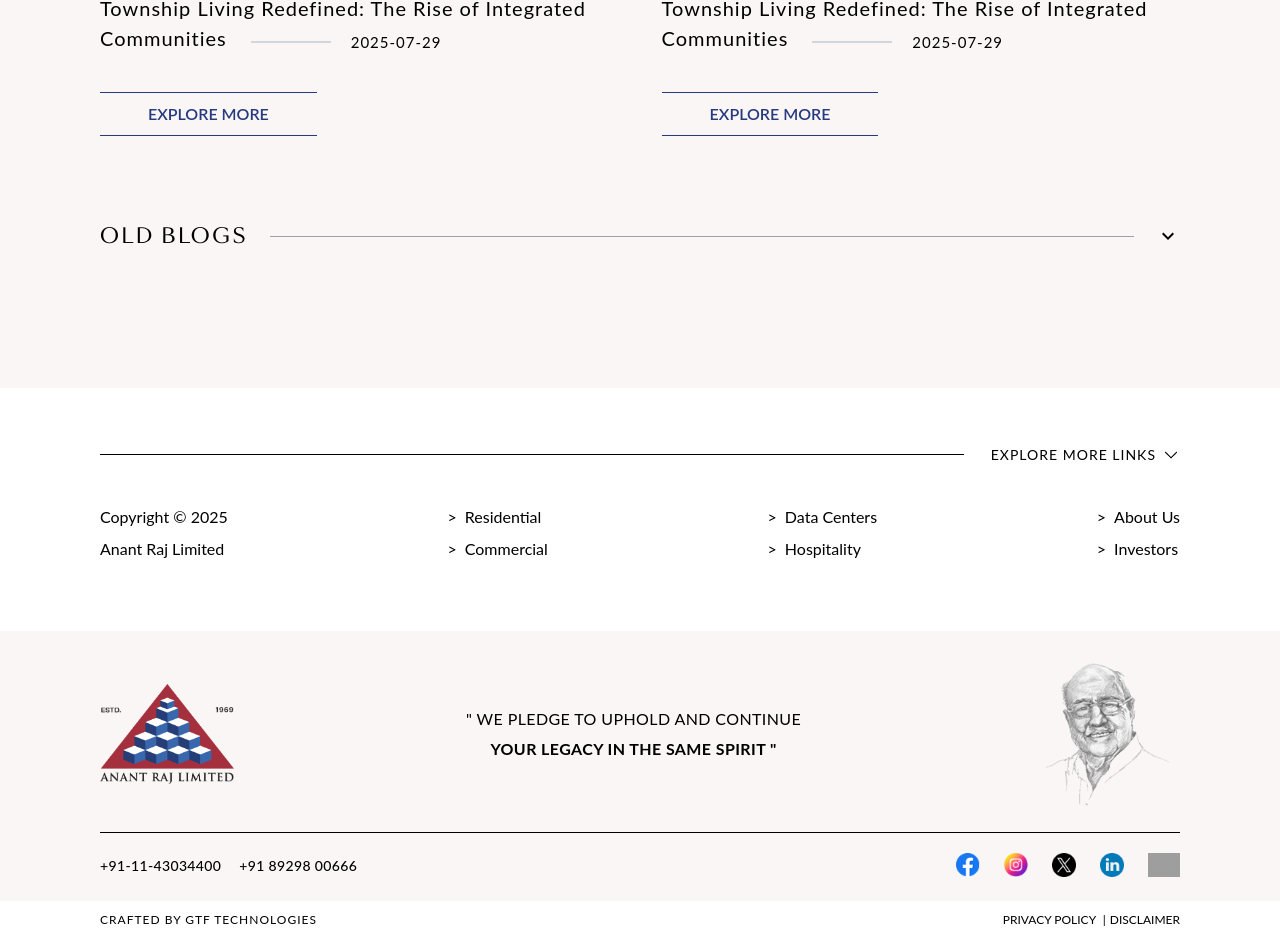
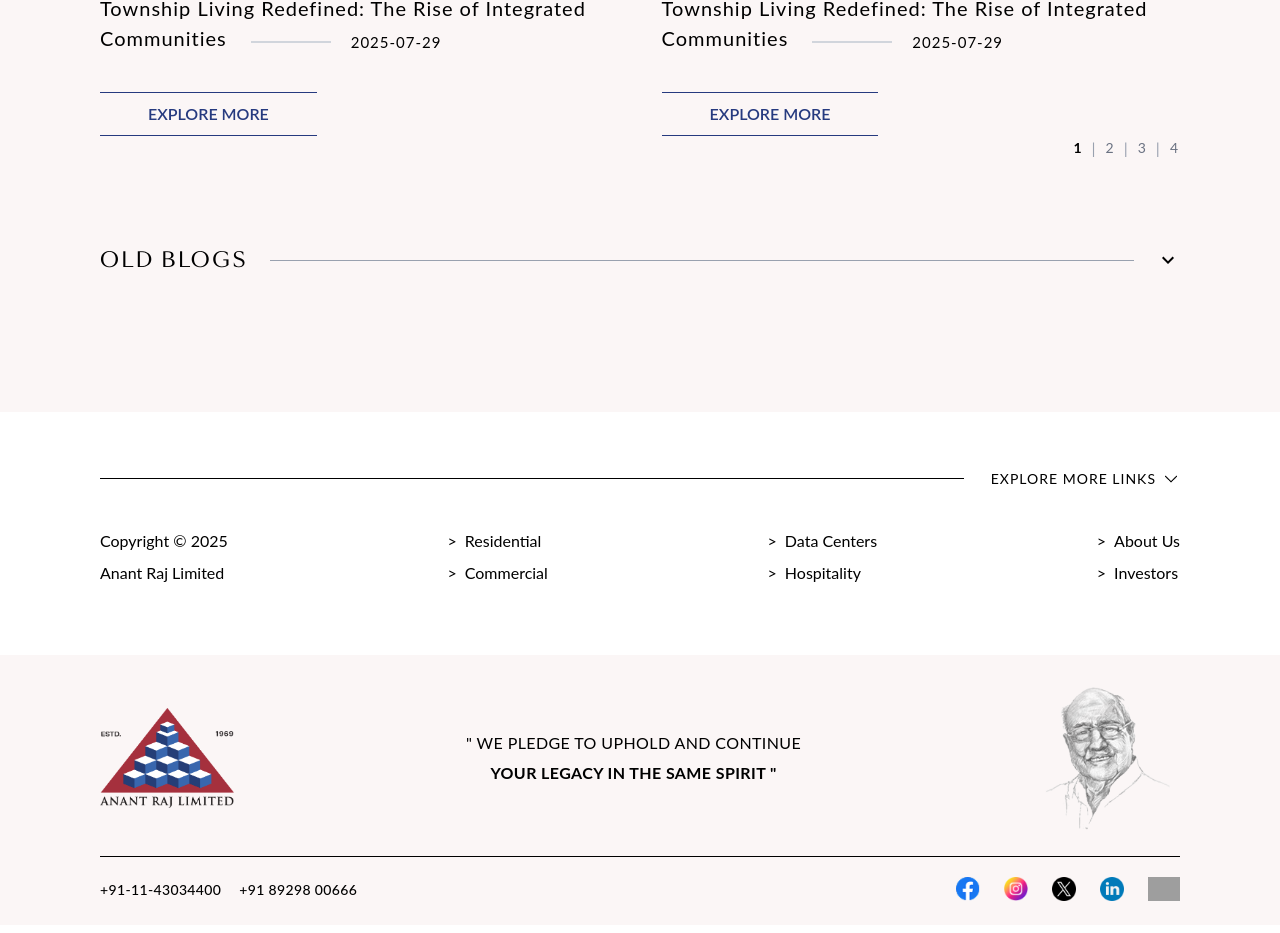
Before and after one commit to khushi-gtf53/anantraj2, a Next.js app: page /blogs in a window 1280 px wide. Shown: the part 2275-3208 px from the top of the page. Built offline with nearby package versions, Linux system fonts and the light colour scheme; grey boxes are pictures that could not be loaded.

Commit message:
re-usable component for pagination and linking with footer those pages are created

```diff
--- a/src/app/blogs/page.js
+++ b/src/app/blogs/page.js
@@ -1,26 +1,10 @@
 import React from 'react'
-import CommonHeroSec from '@/src/components/common/CommonHeroSec';
-import BlogDataMain from '@/src/components/blog/blogDataMain';
-
-const Obj = {
-  title: "About Us",
-  heading: "Our Blogs",
-  subtitle: "Thoughtfully designed homes that blend comfort, elegance, and modern living,  offering serene spaces that elevate everyday lifestyles",
-  imgUrl: "/assets/blogs/blog.webp",
-  linkTo: "discover-blogs",
-  tabs: [
-    { tabname: "latest blog", tablink: "latest" }
-    , { tabname: "old blog", tablink: "old" }
-  ]
-}
-
+import Blog from '@/src/components/blog/blog';
 
 export default function blog() {
-
   return (
     <div className='blog__page bg-[#FBF6F6] mb-14'>
-      <CommonHeroSec ObjData={Obj} />
-      <BlogDataMain />
+      <Blog />
     </div>
   )
 }
--- /dev/null
+++ b/src/components/blog/blog.jsx
@@ -0,0 +1,91 @@
+import React from 'react'
+import CommonHeroSec from '../common/CommonHeroSec'
+import BlogDataMain from './blogDataMain'
+
+const Obj = {
+    title: "About Us",
+    heading: "Our Blogs",
+    subtitle: "Thoughtfully designed homes that blend comfort, elegance, and modern living,  offering serene spaces that elevate everyday lifestyles",
+    imgUrl: "/assets/blogs/blog.webp",
+    linkTo: "discover-blogs",
+    tabs: [
+        { tabname: "latest blog", tablink: "latest" }
+        , { tabname: "old blog", tablink: "old" }
+    ]
+}
+
+const blogsData = {
+    latest: [
+        {
+            img: '/assets/blogs/blog-1.webp',
+            alt: 'blog 1',
+            title: 'Anant Raj Manesar: Pioneering Innovation at the Heart of IT  Innovation at the Heart of IT ',
+            slug: 'blog-1',
+            date: '2025-07-29'
+        },
+        {
+            img: '/assets/blogs/blog-2.webp',
+            alt: 'blog 1',
+            title: 'Township Living Redefined: The Rise of Integrated Communities',
+            slug: 'blog-1',
+            date: '2025-07-29'
+        },
+        {
+            img: '/assets/blogs/blog-2.webp',
+            alt: 'blog 1',
+            title: 'Township Living Redefined: The Rise of Integrated Communities',
+            slug: 'blog-1',
+            date: '2025-07-29'
+        },
+        {
+            img: '/assets/blogs/blog-2.webp',
+            alt: 'blog 1',
+            title: 'Township Living Redefined: The Rise of Integrated Communities',
+            slug: 'blog-1',
+            date: '2025-07-29'
+        },
+    ],
+
+    old: [
+        {
+            img: '/assets/blogs/blog-1.webp',
+            alt: 'blog 1',
+            title: 'Anant Raj Manesar: Pioneering Innovation at the Heart of IT  Innovation at the Heart of IT ',
+            slug: 'blog-1',
+            date: '2025-07-29'
+        },
+        {
+            img: '/assets/blogs/blog-2.webp',
+            alt: 'blog 1',
+            title: 'Township Living Redefined: The Rise of Integrated Communities',
+            slug: 'blog-1',
+            date: '2025-07-29'
+        },
+        {
+            img: '/assets/blogs/blog-1.webp',
+            alt: 'blog 1',
+            title: 'Anant Raj Manesar: Pioneering Innovation at the Heart of IT  Innovation at the Heart of IT ',
+            slug: 'blog-1',
+            date: '2025-07-29'
+        },
+        {
+            img: '/assets/blogs/blog-2.webp',
+            alt: 'blog 1',
+            title: 'Township Living Redefined: The Rise of Integrated Communities',
+            slug: 'blog-1',
+            date: '2025-07-29'
+        },
+    ]
+
+}
+
+
+
+export default function Blog() {
+    return (
+        <>
+            <CommonHeroSec ObjData={Obj} />
+            <BlogDataMain blogsData={blogsData} />
+        </>
+    )
+}
--- a/src/components/blog/blogDataMain.jsx
+++ b/src/components/blog/blogDataMain.jsx
@@ -4,74 +4,12 @@ import { MdKeyboardArrowUp, MdKeyboardArrowDown } from "react-icons/md";
 import gsap from 'gsap';
 import BlogCard from './blogCard';
 import CommonHeading from '../common/CommonHeading';
+import Pagination from '../common/Pagination';
 
 
-const blogsData = {
-    latest: [
-        {
-            img: '/assets/blogs/blog-1.webp',
-            alt: 'blog 1',
-            title: 'Anant Raj Manesar: Pioneering Innovation at the Heart of IT  Innovation at the Heart of IT ',
-            slug: 'blog-1',
-            date: '2025-07-29'
-        },
-        {
-            img: '/assets/blogs/blog-2.webp',
-            alt: 'blog 1',
-            title: 'Township Living Redefined: The Rise of Integrated Communities',
-            slug: 'blog-1',
-            date: '2025-07-29'
-        },
-        {
-            img: '/assets/blogs/blog-2.webp',
-            alt: 'blog 1',
-            title: 'Township Living Redefined: The Rise of Integrated Communities',
-            slug: 'blog-1',
-            date: '2025-07-29'
-        },
-        {
-            img: '/assets/blogs/blog-2.webp',
-            alt: 'blog 1',
-            title: 'Township Living Redefined: The Rise of Integrated Communities',
-            slug: 'blog-1',
-            date: '2025-07-29'
-        },
-    ],
 
-    old: [
-        {
-            img: '/assets/blogs/blog-1.webp',
-            alt: 'blog 1',
-            title: 'Anant Raj Manesar: Pioneering Innovation at the Heart of IT  Innovation at the Heart of IT ',
-            slug: 'blog-1',
-            date: '2025-07-29'
-        },
-        {
-            img: '/assets/blogs/blog-2.webp',
-            alt: 'blog 1',
-            title: 'Township Living Redefined: The Rise of Integrated Communities',
-            slug: 'blog-1',
-            date: '2025-07-29'
-        },
-        {
-            img: '/assets/blogs/blog-1.webp',
-            alt: 'blog 1',
-            title: 'Anant Raj Manesar: Pioneering Innovation at the Heart of IT  Innovation at the Heart of IT ',
-            slug: 'blog-1',
-            date: '2025-07-29'
-        },
-        {
-            img: '/assets/blogs/blog-2.webp',
-            alt: 'blog 1',
-            title: 'Township Living Redefined: The Rise of Integrated Communities',
-            slug: 'blog-1',
-            date: '2025-07-29'
-        },
-    ]
-
-}
-
-export default function BlogDataMain() {
+export default function BlogDataMain({ blogsData }) {
+    const [currentPage, setCurrentPage] = useState(1);
     const [expandedSection, setExpandedSection] = useState('latest');
 
     const latestRef = useRef(null);
@@ -157,6 +95,13 @@ export default function BlogDataMain() {
                                     </div>
                                 ))}
                             </div>
+                            <div className='flex lg:justify-end lg:pt-0 pt-8'>
+                                <Pagination
+                                    currentPage={currentPage}
+                                    totalPages={4}
+                                    onPageChange={(page) => setCurrentPage(page)}
+                                />
+                            </div>
                         </div>
                     </div>
                 )}
@@ -179,8 +124,14 @@ export default function BlogDataMain() {
                                     </div>
                                 ))}
                             </div>
+                            <div className='flex lg:justify-end lg:pt-0 pt-8'>
+                                <Pagination
+                                    currentPage={currentPage}
+                                    totalPages={4}
+                                    onPageChange={(page) => setCurrentPage(page)}
+                                />
+                            </div>
                         </div>
-
                     </div>
                 )}
             </div>
--- a/src/components/careers/JobList.jsx
+++ b/src/components/careers/JobList.jsx
@@ -1,7 +1,8 @@
 'use client'
 
-import React from 'react'
+import React, { useState } from 'react'
 import CommonHeading from '../../components/common/CommonHeading'
+import Pagination from '../common/Pagination';
 
 const jobs = [
   {
@@ -19,6 +20,8 @@ const jobs = [
 ]
 
 export default function JobList() {
+  const [currentPage, setCurrentPage] = useState(1);
+
   if (!jobs) return null;
   return (
     <div className='JobList pt-8' id='all-jobs'>
@@ -52,12 +55,13 @@ export default function JobList() {
         )
       }
 
-      <ul className='flex gap-1 justify-end pt-5 transition-all'>
-        <li className='active text-[16px] cursor-pointer font-bold'>1  </li>
-        <li className='text-gray-500 text-[16px] cursor-pointer font-[300]'><span>|</span> 2</li>
-        <li className='text-gray-500 text-[16px] cursor-pointer font-[300]'><span>|</span> 3</li>
-        <li className='text-gray-500 text-[16px] cursor-pointer font-[300]'><span>|</span> 4</li>
-      </ul>
+      <div className='flex lg:justify-end justify-center lg:pt-5 pt-8'>
+        <Pagination
+          currentPage={currentPage}
+          totalPages={4}
+          onPageChange={(page) => setCurrentPage(page)}
+        />
+      </div>
 
     </div>
   )
--- a/src/components/common/Footer.jsx
+++ b/src/components/common/Footer.jsx
@@ -71,7 +71,7 @@ const Footer = () => {
               </div>
               {isExploreOpen && (
                 <div className="flex mt-[20px] flex-col space-y-2">
-                  <Link href="">
+                  <Link href="blogs">
                     <span className="mr-2">&gt;</span>
                     Blogs
                   </Link>
@@ -83,13 +83,9 @@ const Footer = () => {
               )}
               {isExploreOpen && (
                 <div className="flex  mt-[20px] flex-col space-y-2">
-                  <Link href="">
+                  <Link href="careers">
                     <span className="mr-2">&gt;</span>
-                    Career
-                  </Link>
-                  <Link href="">
-                    <span className="mr-2">&gt;</span>
-                    Property Investment
+                    Careers
                   </Link>
                 </div>
               )}
@@ -110,7 +106,7 @@ const Footer = () => {
                   {" "}
                   {isExploreOpen && (
                     <div className="flex  mt-[20px] flex-col space-y-2">
-                      <Link href="">
+                      <Link href="csr">
                         <span className="mr-2">&gt;</span>
                         CSR
                       </Link>
@@ -118,7 +114,7 @@ const Footer = () => {
                   )}
                   {isExploreOpen && (
                     <div className="flex  mt-[20px] flex-col space-y-2">
-                      <Link href="">
+                      <Link href="gallery">
                         <span className="mr-2">&gt;</span>
                         Gallery
                       </Link>
@@ -155,7 +151,7 @@ const Footer = () => {
                   <span className="mr-2">&gt;</span>
                   About Us
                 </Link>
-                <Link href="">
+                <Link href="investors">
                   <span className="mr-2">&gt;</span>
                   Investors
                 </Link>
@@ -215,11 +211,11 @@ const Footer = () => {
             </div>
             <div>
               <div className="flex  flex-col space-y-2">
-                <Link href="">
+                <Link href="projects">
                   <span className="mr-2">&gt;</span>
                   Residential
                 </Link>
-                <Link href="">
+                <Link href="projects">
                   <span className="mr-2">&gt;</span>
                   Commercial
                 </Link>
--- /dev/null
+++ b/src/components/common/Pagination.jsx
@@ -0,0 +1,29 @@
+import React from "react";
+
+const Pagination = ({ currentPage, totalPages, onPageChange }) => {
+    const pages = Array.from({ length: totalPages }, (_, i) => i + 1);
+
+    return (
+        <div className="flex items-center justify-center space-x-2">
+            {pages.map((page, index) => (
+                <React.Fragment key={page}>
+                    <button
+                        onClick={() => onPageChange(page)}
+                        className={`px-[2px] text-sm ${currentPage === page
+                            ? "font-bold text-black"
+                            : "text-gray-500 hover:text-black"
+                            }`}
+                    >
+                        {page}
+                    </button>
+                    {/* Add divider except for last item */}
+                    {index < pages.length - 1 && (
+                        <span className="text-gray-400">|</span>
+                    )}
+                </React.Fragment>
+            ))}
+        </div>
+    );
+};
+
+export default Pagination;
```
